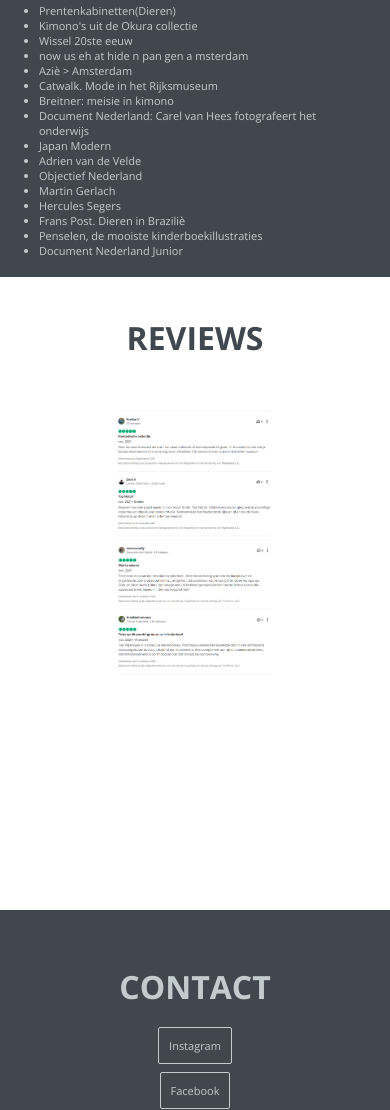
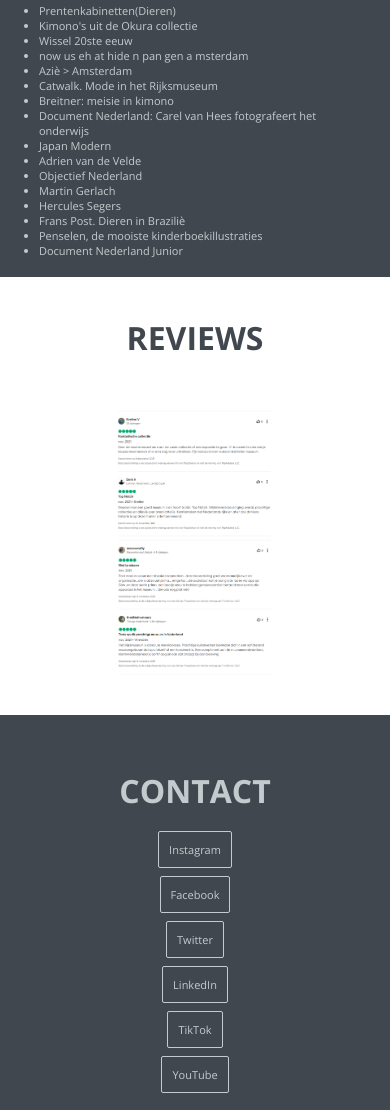
Before and after one commit to duck1s/f1m2-museum-online, a plain HTML site: page Website/index.html in a window 390 px wide. Shown: the part 4381-5491 px from the top of the page. Drawn offline with nearby package versions, Linux system fonts and the light colour scheme.

Commit message:
review responsive fix

```diff
--- a/Website/css/style.css
+++ b/Website/css/style.css
@@ -118,8 +118,11 @@ header {
 	background: white;
 	display: flex;
 	justify-content: center;
-	margin: 10% 0;
 	max-width: 80vw;
+}
+
+section#reviews.cover {
+	min-height: min-content;
 }
 
 #reviewImgs img {
@@ -220,6 +223,9 @@ header {
 	.reviewTitle {
 		text-align: center;
 	}
+	section#reviews.cover {
+		min-height: min-content;
+	}
 	.pageText {
 		font-size: 11px;
 	}
```
